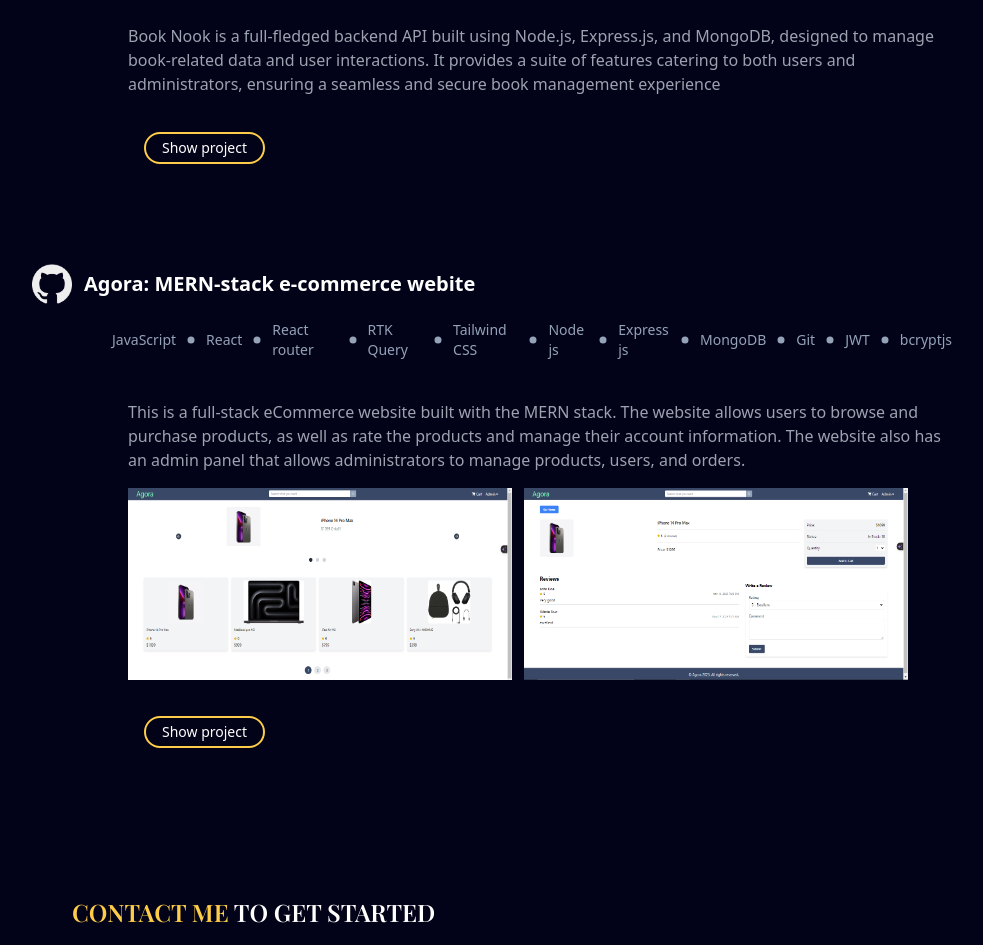
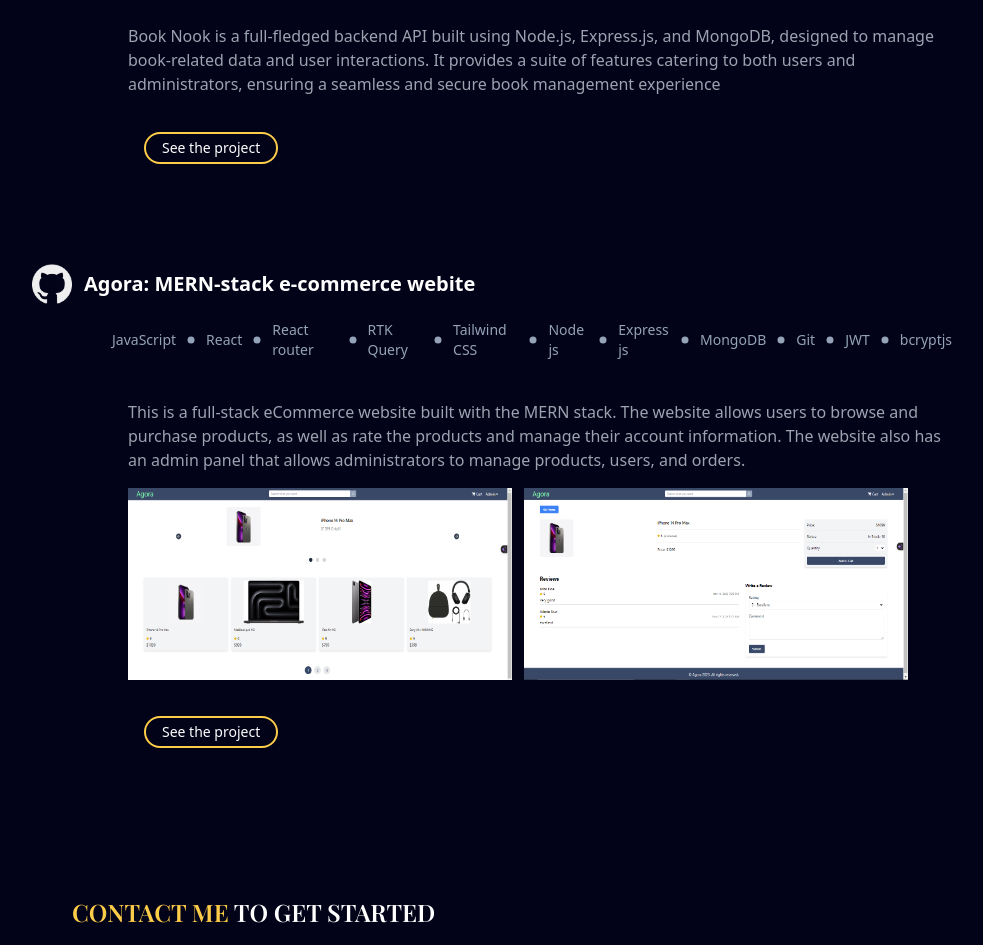
Before and after one commit to Shakhlyn/Shakhlyn-Portfolio, a React (Vite) app: page / in a window 1280 px wide. Shown: the part 1740-2685 px from the top of the page, without its empty margins (168-1151 px from the left). Built offline with nearby package versions, Linux system fonts and the light colour scheme.

Commit message:
feat: Add project's github link to the 'see prpoject' button of 'Project' section

```diff
--- a/src/components/Projects.jsx
+++ b/src/components/Projects.jsx
@@ -2,6 +2,10 @@
 import { GoDotFill } from "react-icons/go";
 
 const Projects = () => {
+  const githubLinks = {
+    bookNook: "https://github.com/Shakhlyn/Book-Nook__Backend-RESTful-API",
+    agora: "https://github.com/Shakhlyn/Agora-MERN_stack_e-commerce",
+  };
   return (
     <section className="mb-32">
       <h2 className="section-header font-playfair">PROJECTS</h2>
@@ -20,7 +24,7 @@
             </h3>
           </div>
           <div className=" ml-4 md:ml-20">
-            <p className=" flex flex-row gap-2 items-center md:text-sm text-slate-400 mt-4 mb-10">
+            <div className=" flex flex-row gap-2 items-center md:text-sm text-slate-400 mt-4 mb-10">
               <p> JavaScript </p>
               <p>
                 <GoDotFill />
@@ -46,7 +50,7 @@
                 <GoDotFill />
               </p>
               <p> Bcrypt </p>
-            </p>
+            </div>
             <div className="text-gray-400 ml-4 flex flex-col gap-4 ">
               <p>
                 Book Nook is a full-fledged backend API built using Node.js,
@@ -58,7 +62,13 @@
 
               <div className="md:ml-4 my-5">
                 <button className="px-4 py-1 rounded-full border-2 text-sm text-white border-yellow transition duration-500 ">
-                  Show project
+                  <a
+                    href={githubLinks.bookNook}
+                    target="_blank"
+                    rel="noopener noreferrer"
+                  >
+                    See the project
+                  </a>
                 </button>
               </div>
             </div>
@@ -76,7 +86,7 @@
             </h3>
           </div>
           <div className=" ml-4 md:ml-20">
-            <p className=" flex flex-row gap-2 items-center md:text-sm text-slate-400 mt-4 mb-10">
+            <div className=" flex flex-row gap-2 items-center md:text-sm text-slate-400 mt-4 mb-10">
               <p> JavaScript </p>
               <p>
                 <GoDotFill />
@@ -118,7 +128,7 @@
                 <GoDotFill />
               </p>
               <p> bcryptjs </p>
-            </p>
+            </div>
             <div className="text-gray-400 ml-4 flex flex-col gap-4 ">
               <p>
                 This is a full-stack eCommerce website built with the MERN
@@ -142,7 +152,13 @@
 
               <div className="md:ml-4 my-5">
                 <button className="px-4 py-1 rounded-full border-2 text-sm text-white border-yellow transition duration-500 ">
-                  Show project
+                  <a
+                    href={githubLinks.agora}
+                    target="_blank"
+                    rel="noopener noreferrer"
+                  >
+                    See the project
+                  </a>
                 </button>
               </div>
             </div>
--- a/src/components/SocialLinks.jsx
+++ b/src/components/SocialLinks.jsx
@@ -60,7 +60,7 @@
       <a
         href={socialLink.href ? socialLink.href : "/"}
         className="flex justify-between items-center w-full text-white"
-        download={socialLink.download}
+        // download={socialLink.download}
         target="_blank"
         rel="noreferrer"
       >
```
Also changed, not shown: 1 other file (tests, documents, lock files or other folders).
